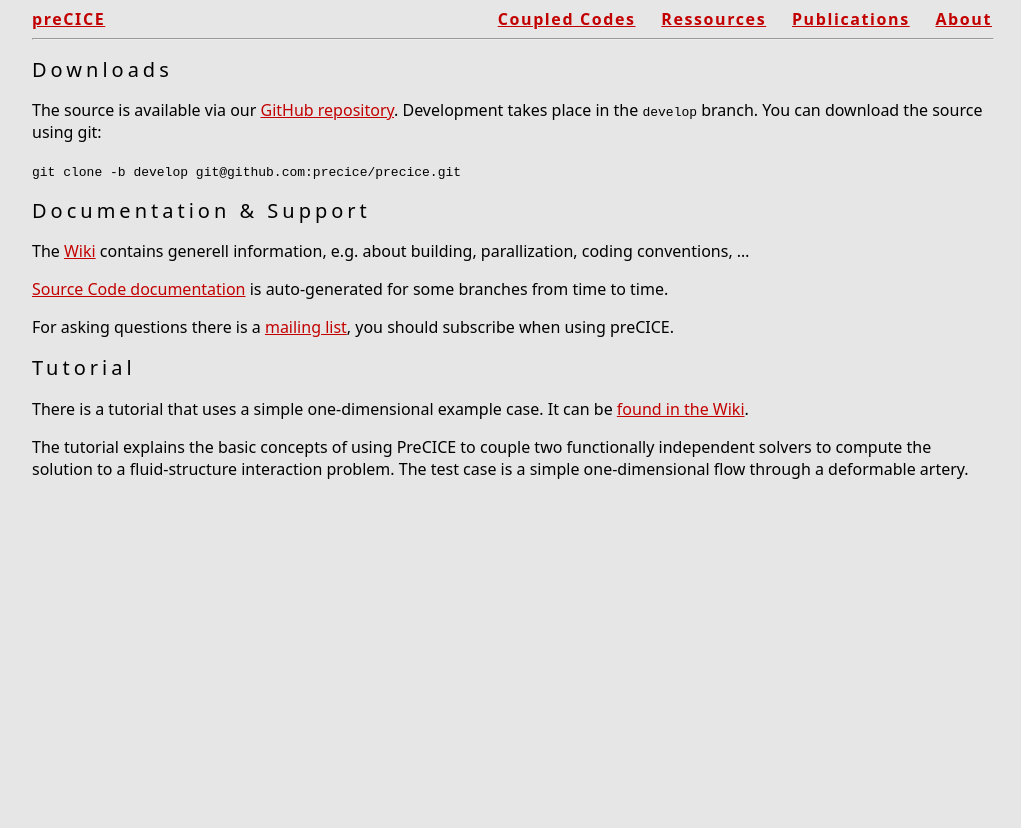
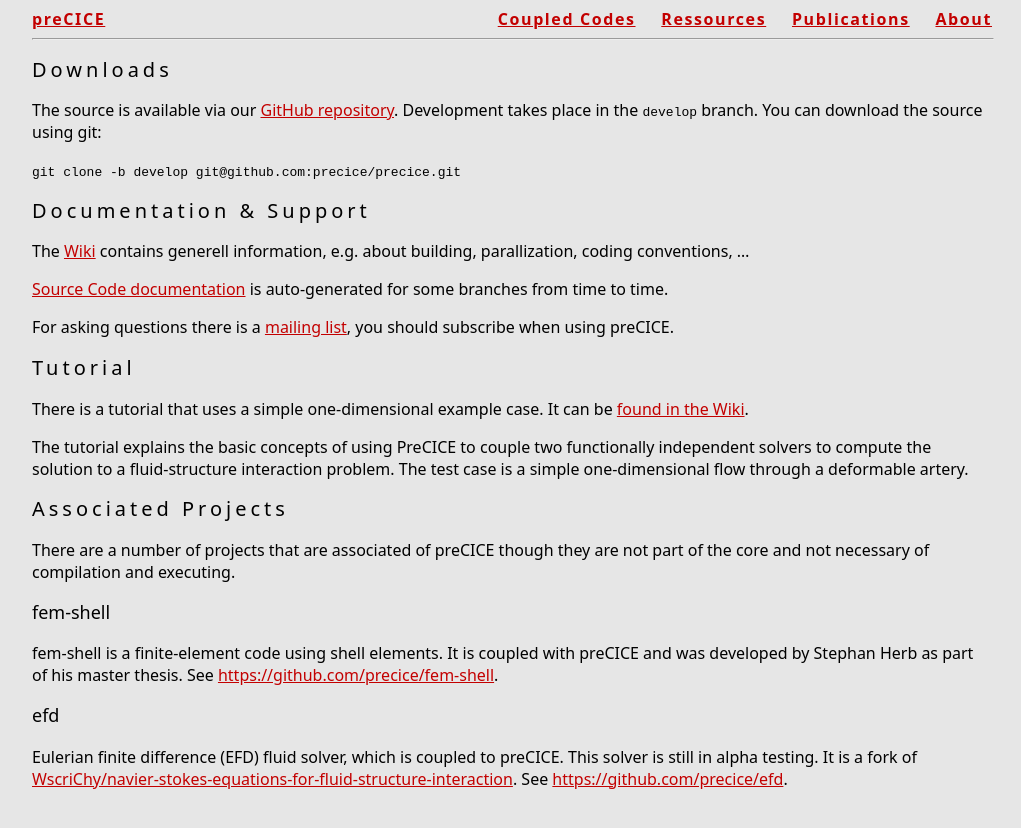
Before and after one commit to precice/precice.github.io_old, a Jekyll site: the page built from 04-ressources.md, in a window 1280 px wide. Shown: the top 828 px of the page, without its empty margins (128-1149 px from the left). Built offline with Jekyll 4.4.1, drawn with Linux system fonts in a browser that asks for light colours.

Commit message:
Add associated projects.

```diff
--- a/04-ressources.md
+++ b/04-ressources.md
@@ -20,3 +20,13 @@
 There is a tutorial that uses a simple one-dimensional example case. It can be [found in the Wiki](https://github.com/precice/precice/wiki/1D_Example).
 
 The tutorial explains the basic concepts of using PreCICE to couple two functionally independent solvers to compute the solution to a fluid-structure interaction problem. The test case is a simple one-dimensional flow through a deformable artery.
+
+## Associated Projects
+
+There are a number of projects that are associated of preCICE though they are not part of the core and not necessary of compilation and executing.
+
+### fem-shell
+fem-shell is a finite-element code using shell elements. It is coupled with preCICE and was developed by Stephan Herb as part of his master thesis. See [https://github.com/precice/fem-shell](https://github.com/precice/fem-shell).
+
+### efd
+Eulerian finite difference (EFD) fluid solver, which is coupled to preCICE. This solver is still in alpha testing. It is a fork of [WscriChy/navier-stokes-equations-for-fluid-structure-interaction](https://bitbucket.org/WscriChy/navier-stokes-equations-for-fluid-structure-interaction/src). See [https://github.com/precice/efd](https://github.com/precice/efd).
```
